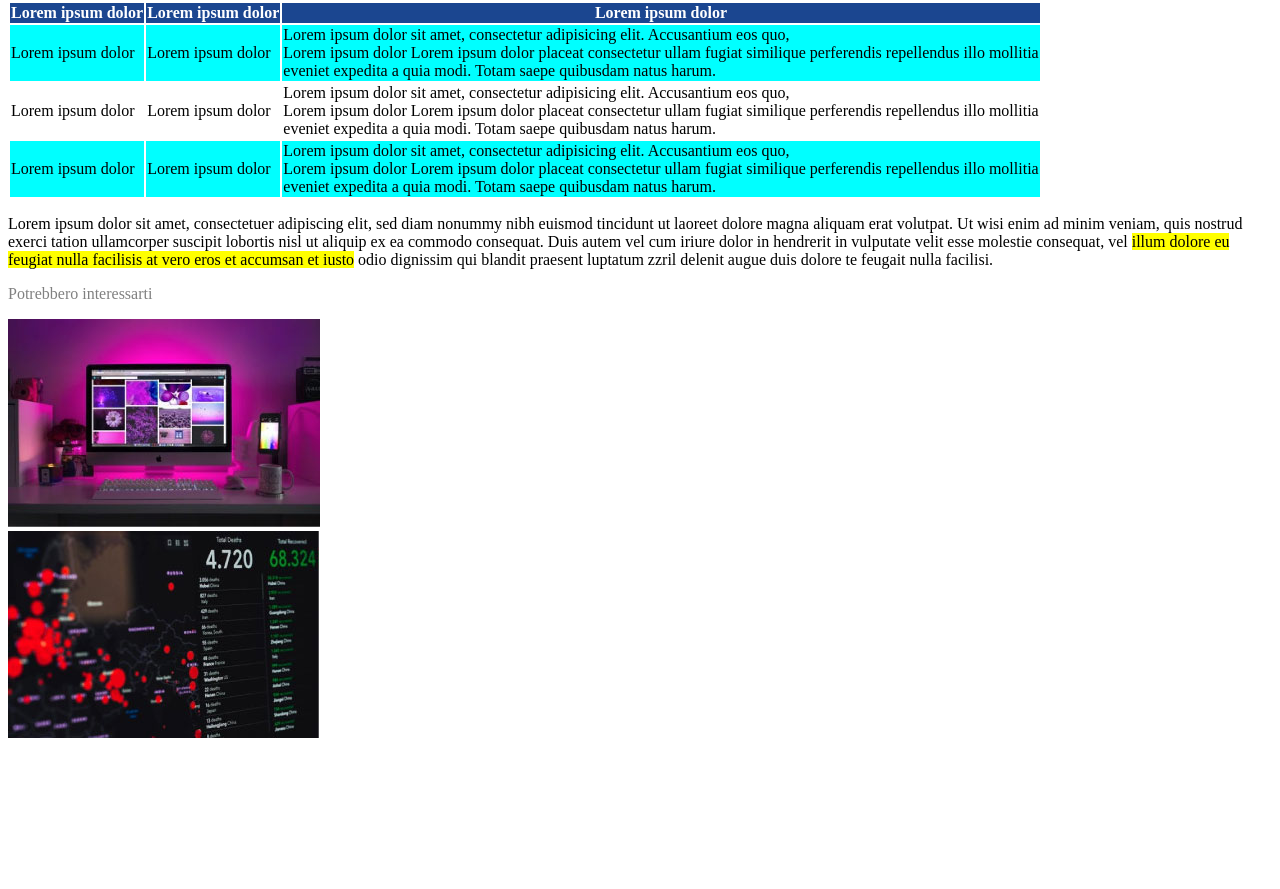
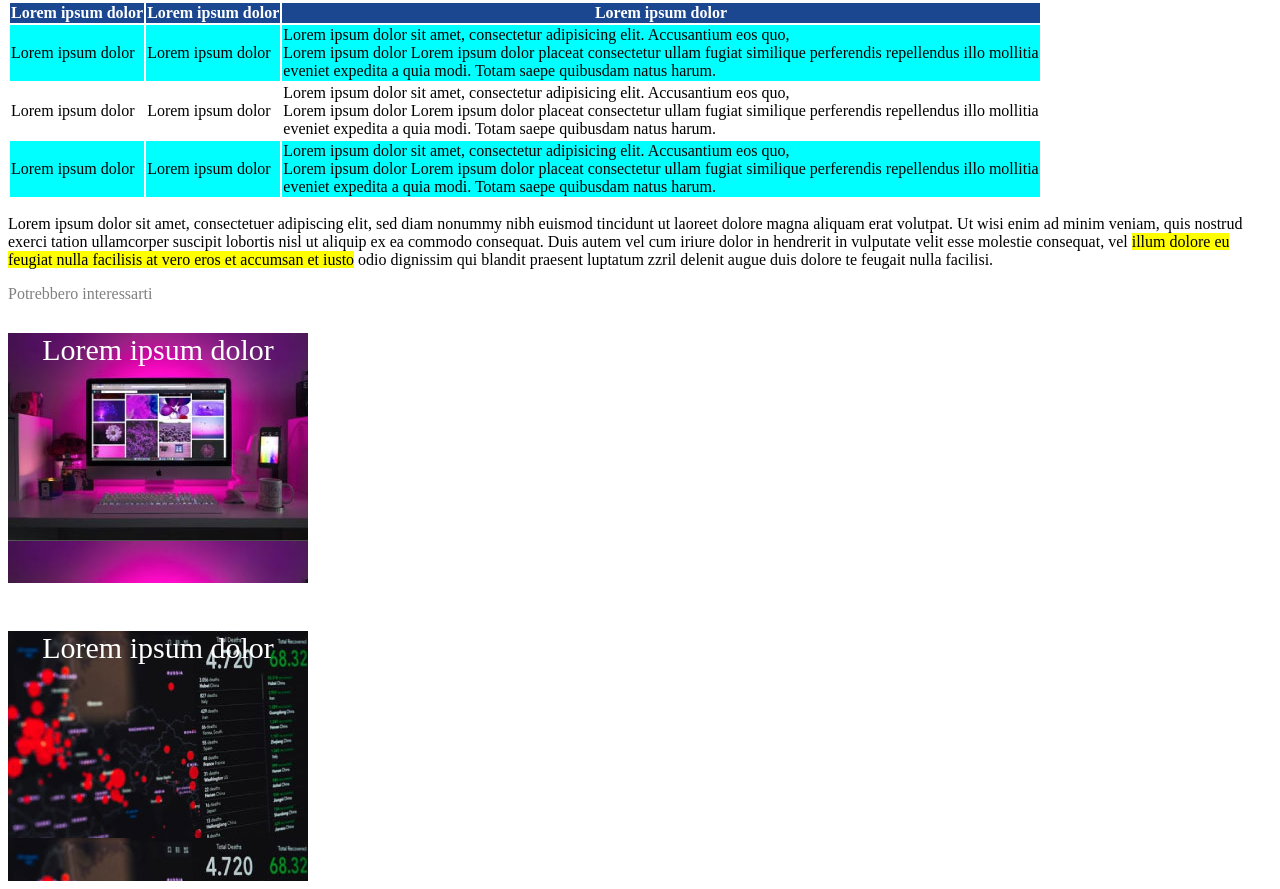
Before and after one commit to dariosanacuore/html-css-booleaner, a plain HTML site: page index.html in a window 1280 px wide. Shown: the part 834-1723 px from the top of the page. Before the commit the page ends 1584 px from the top, so only its background shows below. Drawn offline with Linux system fonts and the light colour scheme.

Commit message:
feat:Aggiunta delle immagini e fine della seconda sezione

```diff
--- a/css/style.css
+++ b/css/style.css
@@ -39,3 +39,23 @@ thead{
 .bg-interessi{
     color:grey;
 }
+.monitor{
+    background-image: url(../img/monitor.jpg);
+    width:300px;
+    height:250px;
+}
+.bg-monitor{
+    font-size:30px;
+    color:white;
+    text-align: center;
+}
+.grafica{
+    background-image: url(../img/graph.jpg);
+    width:300px;
+    height:250px;
+}
+.bg-grafica{
+     font-size:30px;
+    color:white;
+    text-align: center;
+}
--- a/index.html
+++ b/index.html
@@ -75,10 +75,14 @@
         <!--Inizio ultima sezione-->
         <section>
             <p class="bg-interessi">Potrebbero interessarti</p>
+            <div class="monitor">
+                <p class="bg-monitor">Lorem ipsum dolor</p>
+            </div>
+            <br>
+            <div class="grafica">
+                <p class="bg-grafica">Lorem ipsum dolor</p>
+            </div>
 
-            <img src="./img/monitor.jpg" alt="monitor" />
-            <br>
-            <img src="./img/graph.jpg" alt="grafica" />
         </section>
         <!--Fine ultima sezione1-->
     </main>
```
